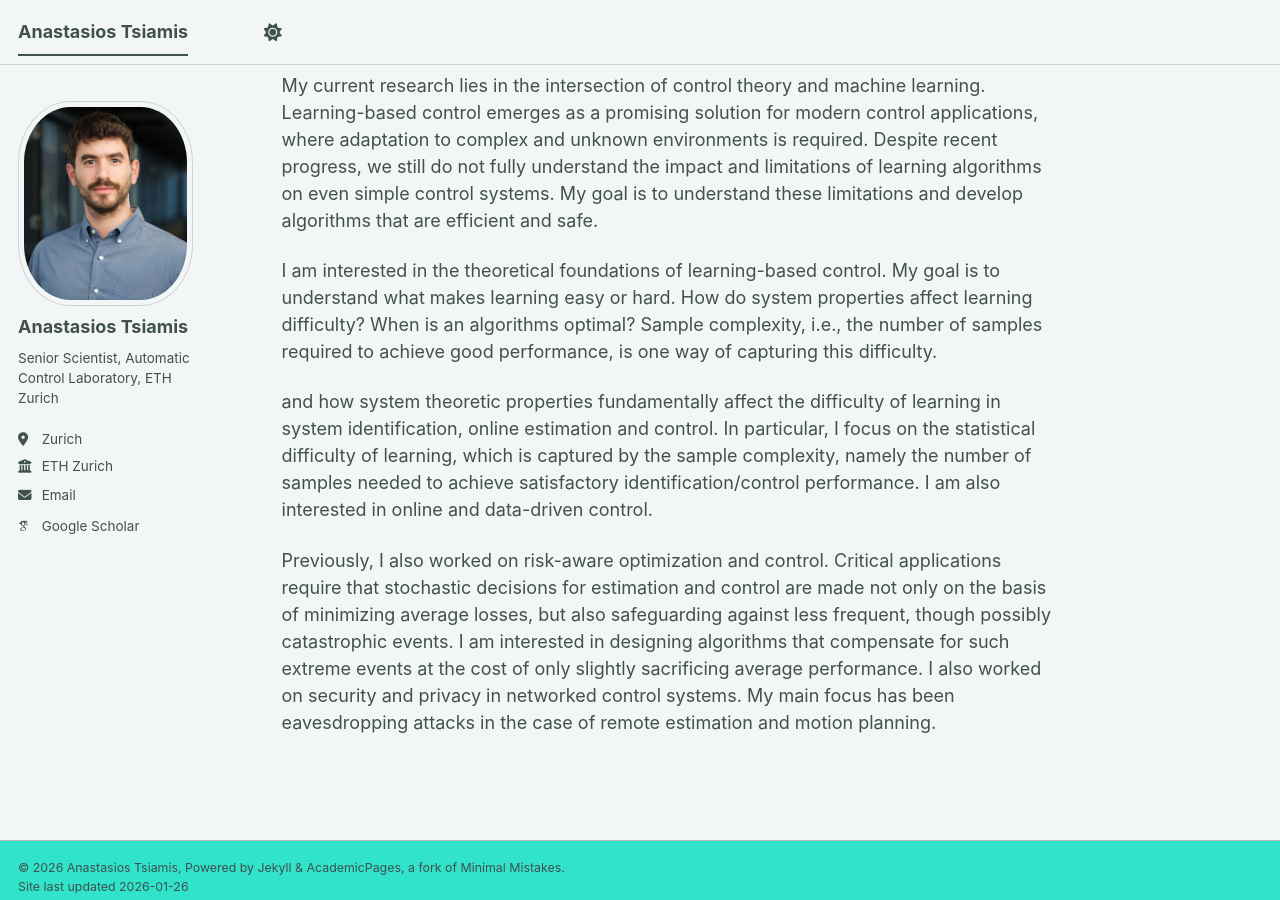
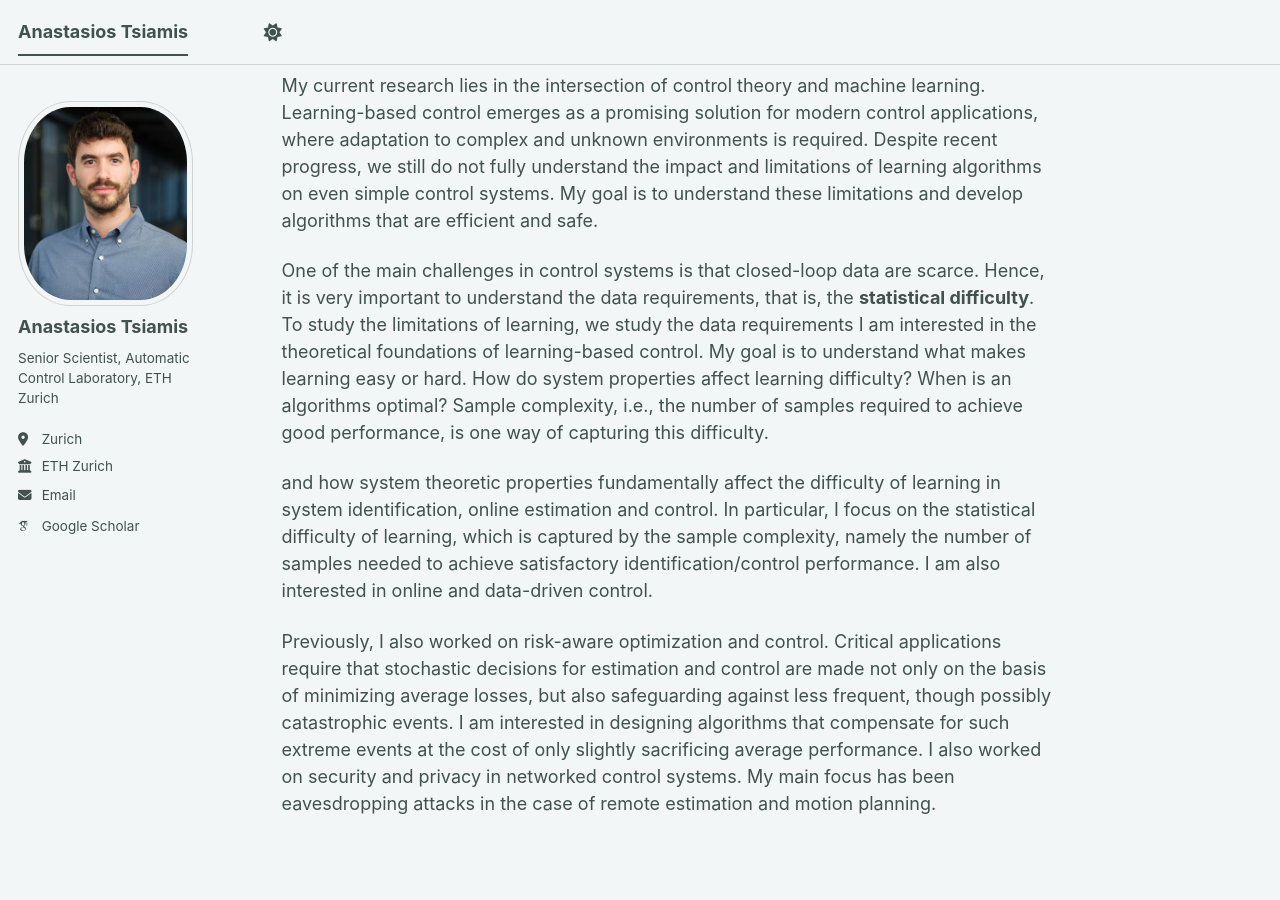
Before and after one commit to antsiamis/antsiamis.github.io, a Jekyll site: the page built from _pages/about.md, in a window 1280 px wide and 900 px high, scrolled down 484 px. Built offline with Jekyll 4.4.1, drawn with Linux system fonts in a browser that asks for light colours; some web fonts are replaced; a script bundle is joined from its source files by our own code; library files that are not in the unit come from our copies.

Commit message:
Update about.md

```diff
--- a/_pages/about.md
+++ b/_pages/about.md
@@ -17,7 +17,7 @@ Research Overview
 ======
 My current research lies in the intersection of control theory and machine learning. Learning-based control emerges as a promising solution for modern control applications, where adaptation to complex and unknown environments is required. Despite recent progress, we still do not fully understand the impact and limitations of learning algorithms on even simple control systems. My goal is to understand these limitations and develop algorithms that are efficient and safe.
 
-I am interested in the theoretical foundations of learning-based control. My goal is to understand what makes learning easy or hard. How do system properties affect learning difficulty? When is an algorithms optimal? Sample complexity, i.e., the number of samples required to achieve good performance, is one way of capturing this difficulty.
+One of the main challenges in control systems is that closed-loop data are scarce. Hence, it is very important to understand the data requirements, that is, the **statistical difficulty**. To study the limitations of learning, we study the data requirements I am interested in the theoretical foundations of learning-based control. My goal is to understand what makes learning easy or hard. How do system properties affect learning difficulty? When is an algorithms optimal? Sample complexity, i.e., the number of samples required to achieve good performance, is one way of capturing this difficulty.
 
 and how system theoretic properties fundamentally affect the difficulty of learning in system identification, online estimation and control. In particular, I focus on the statistical difficulty of learning, which is captured by the sample complexity, namely the number of samples needed to achieve satisfactory identification/control performance. I am also interested in online and data-driven control.
 
```
